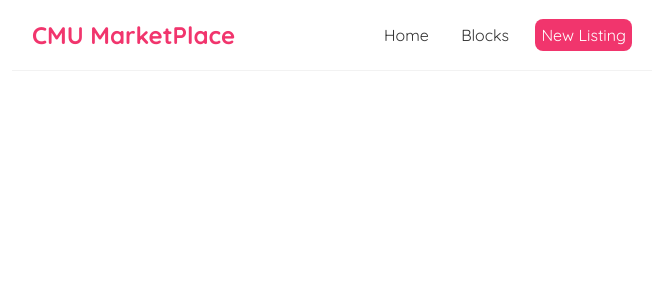
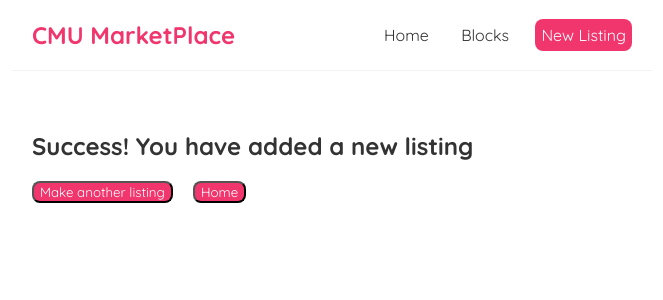
Before and after one commit to sophie006liu/scotty-sales, a React (Create React App) app: page /confirmation in a window 1280 px wide. Shown: the top 300 px of the page, without its empty margins (308-971 px from the left). Built offline with nearby package versions, Linux system fonts and the light colour scheme.

Commit message:
added confirmation page for add listing

```diff
--- a/src/App.js
+++ b/src/App.js
@@ -3,6 +3,7 @@
 import { BrowserRouter as Router, Route, Switch} from 'react-router-dom';
 import CreateItem from './CreateItem.js';
 import MarketDetails from './MarketDetails.js';
+import Confirmation from './Confirmation.js';
 
 function App() {
   return (
@@ -20,6 +21,9 @@
               <Route path = "/marketables/:id">
                 <MarketDetails />
               </Route>
+              <Route path = "/confirmation">
+                <Confirmation />
+              </Route>
             </Switch>
           </div>
         </div>
--- /dev/null
+++ b/src/Confirmation.js
@@ -0,0 +1,46 @@
+import { useState } from "react";
+import { useHistory } from "react-router-dom";
+
+const Confirmation = () => {
+    let history = useHistory();
+
+    const clickAddItem = () => {
+        history.push('/createItem');
+    }
+    const clickGoHome = () => {
+        history.push('/');
+    }
+
+    return (
+        <div className="confirmation">
+            <h2>Success! You have added a new listing</h2>
+            <div>
+                <button name="addListing" onClick={clickAddItem}
+                style= {{
+                    color: 'white',
+                    backgroundColor: '#f1356d',
+                    borderRadius: '8px',
+                    marginTop: '20px',
+                    marginRight: '20px',
+                    boxShadow: 'none'
+                }}>
+                    Make another listing
+                </button>
+                <button name="Home" onClick={clickGoHome}
+                style= {{
+                    color: 'white',
+                    backgroundColor: '#f1356d',
+                    borderRadius: '8px',
+                    marginTop: '20px',
+                    marginRight: '20px',
+                    outline: 'none'
+                }}>
+                    Home
+                </button>
+            </div>
+        </div>
+    );
+
+}
+
+export default Confirmation;
--- a/src/CreateItem.js
+++ b/src/CreateItem.js
@@ -1,11 +1,13 @@
 import { useState } from "react";
-//import { useHistory } from "react-router-dom";
+import { useHistory } from "react-router-dom";
 
 const CreateItem = () => {
     const [title, setTitle] = useState('');
     const [body, setBody] = useState('');
     const [author, setAuthor] = useState('');
     //const history = useHistory;
+
+    let history = useHistory();
 
     const handleSubmit = (e) => {
         e.preventDefault(); //prevents page from refreshing
@@ -16,7 +18,7 @@
             headers : {"Content-Type" : "application/json"},
             body : JSON.stringify(marketable)
         }).then(() => {
-            //history.push('/');
+            history.push('/confirmation');
             console.log("added item")
         })
       }
@@ -51,7 +53,7 @@
                 </input>
                 <br></br>
                 <br></br>
-                 <button>Add Blog</button>
+                 <button>Add Listing</button>
             </form>
         </div>
     );
```
